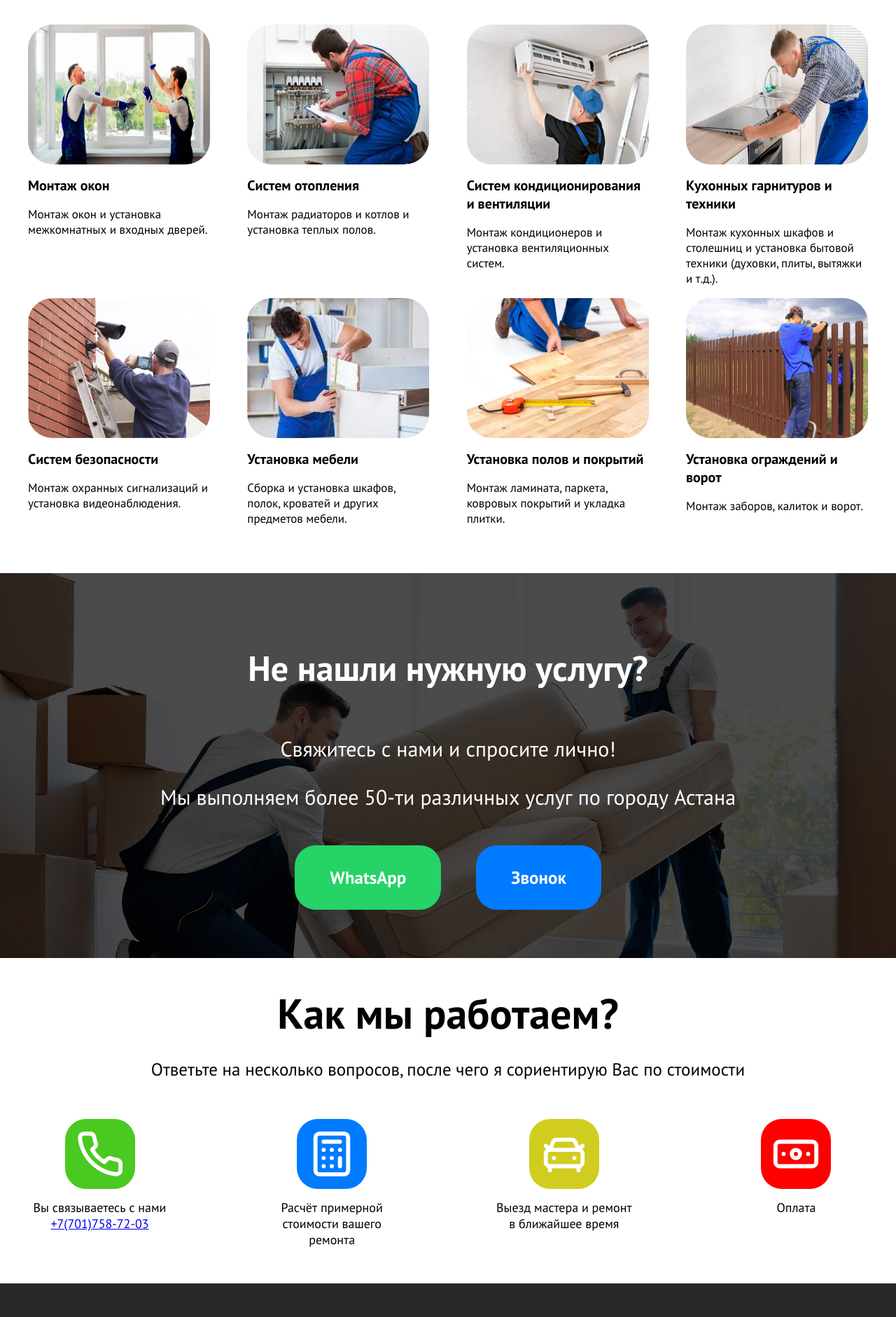
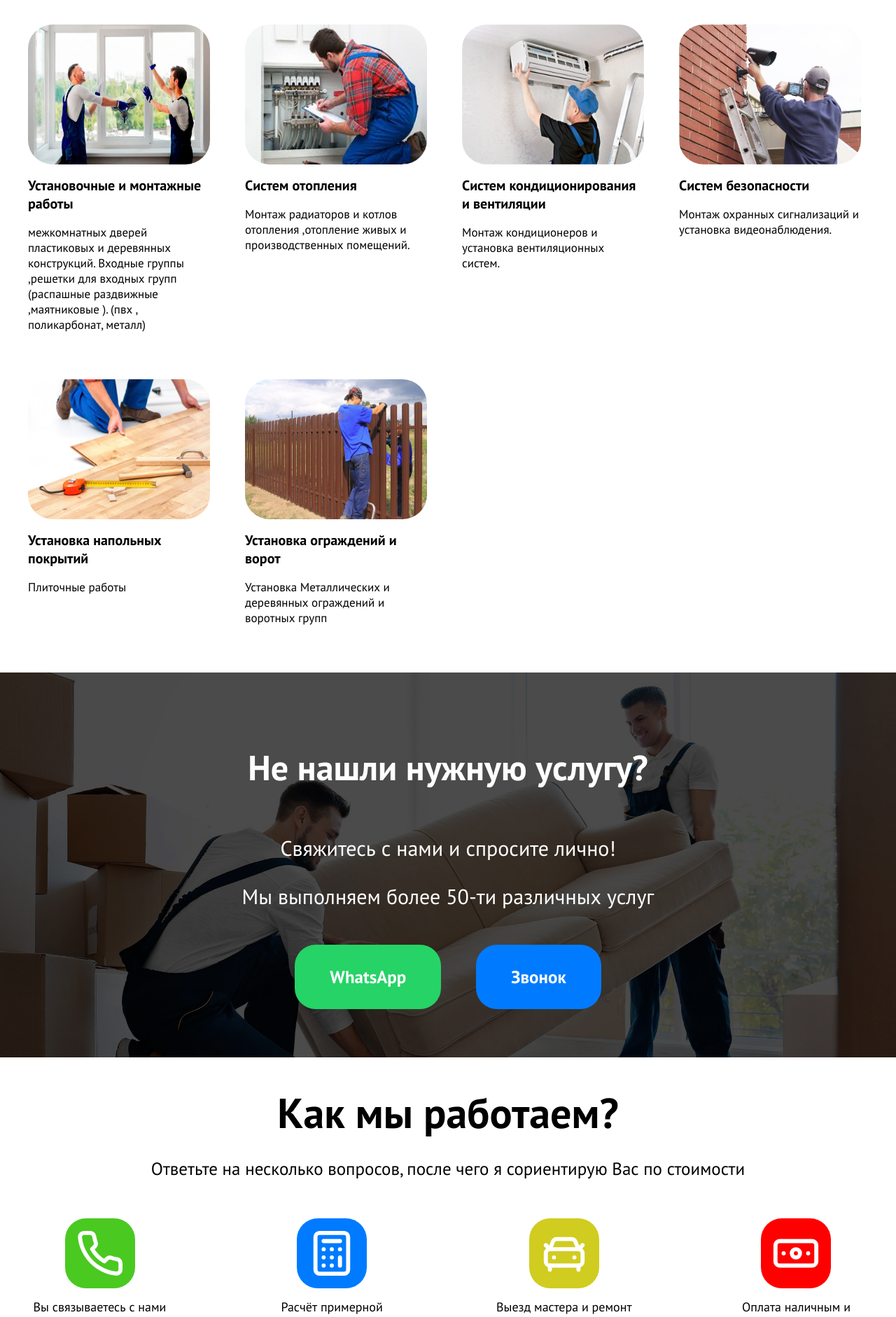
Before and after one commit to erkosha11/PrimeCity, a React (Vite) app: page / in a window 1280 px wide. Shown: the part 880-2762 px from the top of the page at 70% size. Built offline with nearby package versions, Linux system fonts and the light colour scheme.

Commit message:
change project

```diff
--- a/index.html
+++ b/index.html
@@ -10,7 +10,7 @@
       href="https://fonts.googleapis.com/css2?family=PT+Sans:ital,wght@0,400;0,700;1,400;1,700&display=swap"
       rel="stylesheet"
     />
-    <title>Services KZ</title>
+    <title>PrimeCity</title>
   </head>
   <body>
     <div id="root"></div>
--- a/src/components/Footer/Footer.tsx
+++ b/src/components/Footer/Footer.tsx
@@ -7,14 +7,15 @@ export const Footer = () => {
         <div className={s.footerContent}>
           <div>
             <p>
-              <strong>Тоо PrimeCity</strong>
+              <strong>ТOO PrimeCity</strong>
             </p>
             <p>
-              Казахстан, г. Астана, ул. Казыбек Би дом 5А, 417, индекс 010000
+              Казахстан, г. Астана.
+              <br /> ул. Казыбек Би дом 5А, 417, индекс 010000
             </p>
           </div>
           <div>
-            <p>Генеральный директор, Балпышев Арсен Аскарбекович</p>
+            <p>Ответственное лицо Балпышев Арсен Аскарбекович</p>
             <p>
               <a href="mailto:arsen.balpyshev@gmail.com">
                 arsen.balpyshev@gmail.com
--- a/src/components/Found/Found.tsx
+++ b/src/components/Found/Found.tsx
@@ -8,7 +8,7 @@ export const Found = () => {
           <div className={s.foundText}>
             <h1>Не нашли нужную услугу?</h1>
             <p>Свяжитесь с нами и спросите лично!</p>
-            <p>Мы выполняем более 50-ти различных услуг по городу Астана</p>
+            <p>Мы выполняем более 50-ти различных услуг</p>
             <div className={s.foundButton}>
               <a href="https://api.whatsapp.com/send?phone=7017587203"><button className={s.wp}>WhatsApp</button></a>
               <a href="tel:87017587203"><button className={s.phone}>Звонок</button></a>
--- a/src/components/Header/Header.tsx
+++ b/src/components/Header/Header.tsx
@@ -18,7 +18,7 @@ export const Header = () => {
       <div className="container">
         <div className={s.headerContent}>
           <h1>
-            <span> Услуги</span> в Астана
+            <span> PrimeCity</span>
           </h1>
           <nav className={s.nav}>
             <ul>
--- a/src/components/Home/Home.tsx
+++ b/src/components/Home/Home.tsx
@@ -7,12 +7,11 @@ export const Home = () => {
       <div className="container">
         <div className={s.homeContent}>
           <div className={s.hometxt}>
-            <h1>
-              Установочные услуги
-              <br />В Астана
-            </h1>
+            <h1> Внутренние и наружные установки работы</h1>
             <h2>Моментальный выезд!</h2>
-            <a href="tel:87017587203"><span>+7 (701)758-72-03</span></a>
+            <a href="tel:87017587203">
+              <span>+7 (701)758-72-03</span>
+            </a>
             <p>
               <span>90%</span> всех заявок обрабатываются и выполняются в 1 день
             </p>
--- a/src/components/Job/Job.tsx
+++ b/src/components/Job/Job.tsx
@@ -38,7 +38,7 @@ export const Job = () => {
 
             <div className={s.jobCard}>
               <img className={s.jobPayImg} src={PayImg} alt="" />
-              <p>Оплата</p>
+              <p>Оплата наличным и безналичным расчетом </p>
             </div>
           </div>
         </div>
--- a/src/components/Servicespage/component/Text.module.scss
+++ b/src/components/Servicespage/component/Text.module.scss
@@ -1,8 +1,8 @@
 .text {
   display: flex;
-  justify-content: space-between;
   align-items: flex-start;
   flex-wrap: wrap;
+  gap: 50px;
 
   .card {
     width: 260px;
--- a/src/components/Servicespage/component/Text.tsx
+++ b/src/components/Servicespage/component/Text.tsx
@@ -2,9 +2,7 @@ import s from "./Text.module.scss";
 import OknoImg from "../../../assets/okno.jpg";
 import OtoplenieImg from "../../../assets/otoplenie.jpg";
 import KondikImg from "../../../assets/kondik.jpg";
-import KyhnImg from "../../../assets/kyhn9.jpg";
 import BezopastImg from "../../../assets/bezopast.jpg";
-import MebelImg from "../../../assets/mebel.jpg";
 import PolImg from "../../../assets/pol.jpg";
 import ZaborImg from "../../../assets/zabor.jpg";
 
@@ -13,14 +11,21 @@ export const Text = () => {
     <div className={s.text}>
       <div className={s.card}>
         <img src={OknoImg} alt="Монтаж окон" />
-        <h1>Монтаж окон</h1>
-        <p>Монтаж окон и установка межкомнатных и входных дверей.</p>
+        <h1>Установочные и монтажные работы </h1>
+        <p>
+          межкомнатных дверей пластиковых и деревянных конструкций. Входные
+          группы ,решетки для входных групп (распашные раздвижные ,маятниковые
+          ). (пвх , поликарбонат, металл)
+        </p>
       </div>
 
       <div className={s.card}>
         <img src={OtoplenieImg} alt="Установка систем отопления" />
         <h1>Cистем отопления</h1>
-        <p>Монтаж радиаторов и котлов и установка теплых полов.</p>
+        <p>
+          Монтаж радиаторов и котлов отопления ,отопление живых и
+          производственных помещений.
+        </p>
       </div>
 
       <div className={s.card}>
@@ -33,38 +38,21 @@ export const Text = () => {
       </div>
 
       <div className={s.card}>
-        <img src={KyhnImg} alt="Установка кухонных гарнитуров и техники" />
-        <h1>Кухонных гарнитуров и техники</h1>
-        <p>
-          Монтаж кухонных шкафов и столешниц и установка бытовой техники
-          (духовки, плиты, вытяжки и т.д.).
-        </p>
-      </div>
-
-      <div className={s.card}>
         <img src={BezopastImg} alt="Установка систем безопасности" />
         <h1>Систем безопасности</h1>
         <p>Монтаж охранных сигнализаций и установка видеонаблюдения.</p>
       </div>
 
       <div className={s.card}>
-        <img src={MebelImg} alt="Установка мебели" />
-        <h1>Установка мебели</h1>
-        <p>
-          Сборка и установка шкафов, полок, кроватей и других предметов мебели.
-        </p>
-      </div>
-
-      <div className={s.card}>
         <img src={PolImg} alt="Установка полов и покрытий" />
-        <h1>Установка полов и покрытий</h1>
-        <p>Монтаж ламината, паркета, ковровых покрытий и укладка плитки.</p>
+        <h1>Установка напольных покрытий </h1>
+        <p>Плиточные работы</p>
       </div>
 
       <div className={s.card}>
         <img src={ZaborImg} alt="Установка ограждений и ворот" />
         <h1>Установка ограждений и ворот</h1>
-        <p>Монтаж заборов, калиток и ворот.</p>
+        <p>Установка Металлических и деревянных ограждений и воротных групп</p>
       </div>
     </div>
   );
```
Also changed, not shown: src/assets/kyhn9.jpg (deleted), src/assets/mebel.jpg (deleted).
